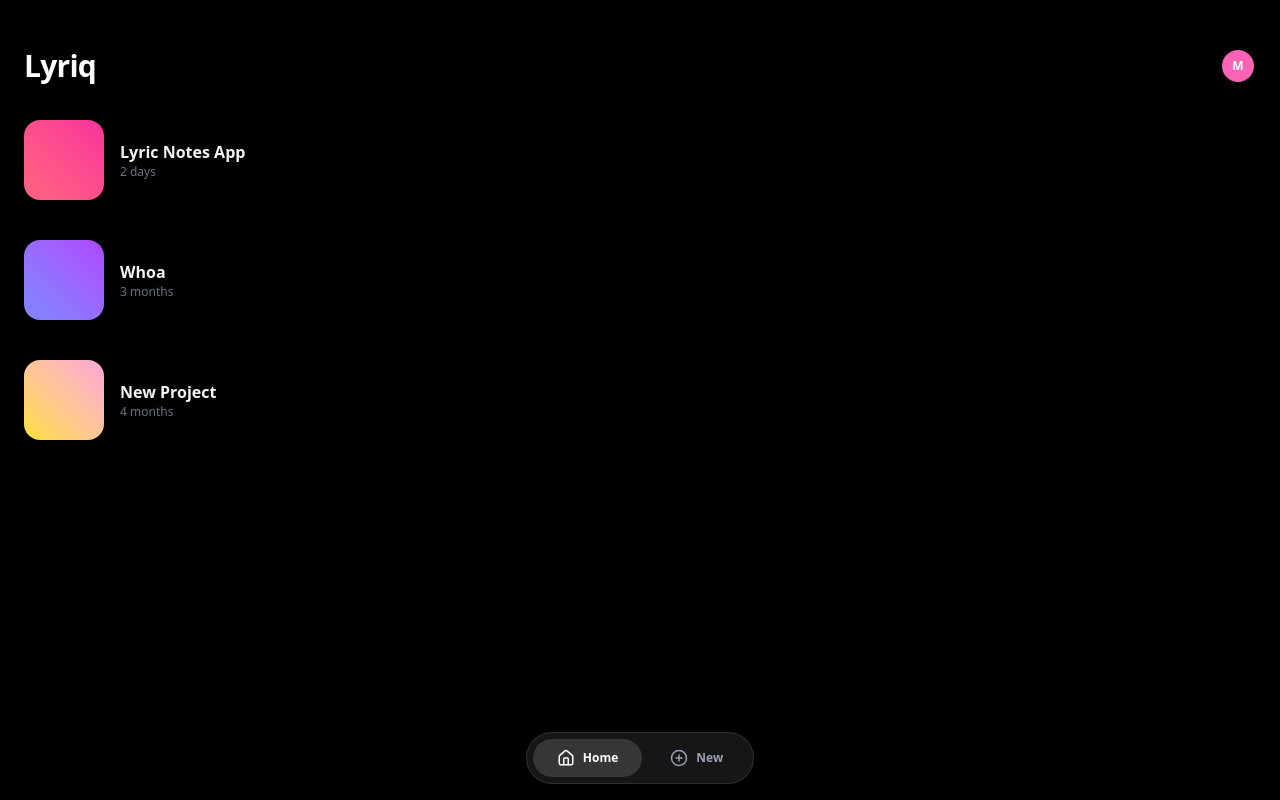
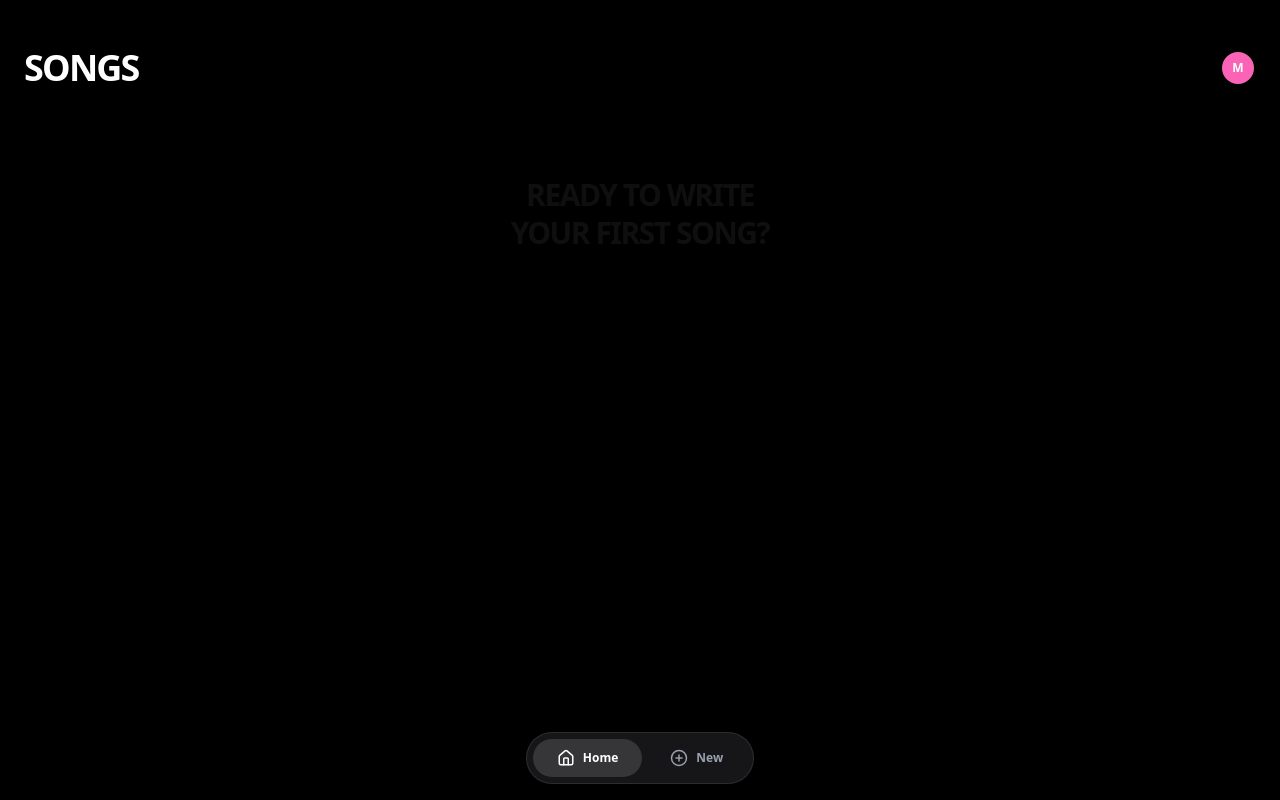
Before and after one commit to APLUS17/Lyriq-PWA, a React (Vite) app: page / in a window 1280 px wide. Built offline with nearby package versions, Linux system fonts and the light colour scheme.

Commit message:
feat: Refactor editor UI with updated button styles, add a new scale-in animation for modals, and adjust project state initialization.

```diff
--- a/App.tsx
+++ b/App.tsx
@@ -73,13 +73,9 @@ const getAudioDuration = (blob: Blob): Promise<number> => {
 const App: React.FC = () => {
     // Navigation state
     const [currentScreen, setCurrentScreen] = useState<'home' | 'editor'>('home');
-    const [activeProjectTitle, setActiveProjectTitle] = useState('Untitled Song');
+    const [activeProjectTitle, setActiveProjectTitle] = useState('');
     const [direction, setDirection] = useState(0); // 1 = forward, -1 = back
-    const [projects, setProjects] = useState([
-        { id: 1, title: 'Lyric Notes App', time: '2 days', gradient: 'bg-gradient-to-tr from-rose-400 to-pink-500' },
-        { id: 2, title: 'Whoa', time: '3 months', gradient: 'bg-gradient-to-tr from-indigo-400 to-purple-500' },
-        { id: 3, title: 'New Project', time: '4 months', gradient: 'bg-gradient-to-tr from-yellow-300 to-pink-300' },
-    ]);
+    const [projects, setProjects] = useState<any[]>([]);
 
     const [song, setSong] = useState<Song>(initialSong);
     const [isModalOpen, setIsModalOpen] = useState(false);
@@ -732,46 +728,48 @@ const App: React.FC = () => {
                                 {/* Header / Toolbar */}
                                 <div className="relative px-6 py-5 flex-shrink-0 z-10">
                                     {/* Top row: Back button + Controls on right */}
-                                    <div className="flex items-center justify-between mb-4">
+                                    <div className="flex items-center justify-between mb-6">
                                         <button
                                             onClick={() => handleNavigate('home')}
-                                            className="text-gray-400 hover:text-white transition-colors p-2 -ml-2 rounded-full hover:bg-white/5"
+                                            className="bg-zinc-800/40 backdrop-blur-md border border-white/10 text-gray-400 hover:text-white transition-colors p-2 rounded-full hover:bg-white/5"
                                             aria-label="Go back to projects"
                                         >
-                                            <ChevronLeft size={24} />
+                                            <ChevronLeft size={20} />
                                         </button>
-                                        <div className="flex items-center space-x-2">
+
+                                        <div className="flex items-center bg-zinc-800/40 backdrop-blur-md border border-white/10 rounded-full p-1">
                                             <button
                                                 type="button"
                                                 onClick={() => setIsUnstructured(prev => !prev)}
                                                 aria-label="Toggle unstructured view"
-                                                className={`p-2 rounded-lg hover:bg-white/5 transition-colors ${isUnstructured ? 'text-white' : 'text-gray-500'}`}
+                                                className={`p-2 rounded-full hover:bg-white/10 transition-colors ${isUnstructured ? 'text-white bg-white/10' : 'text-gray-400'}`}
                                             >
-                                                <span className="text-sm font-bold">U</span>
+                                                <span className="text-xs font-bold w-5 h-5 flex items-center justify-center">U</span>
                                             </button>
                                             <button
                                                 type="button"
                                                 onClick={() => setShowSyllableCount(prev => !prev)}
                                                 aria-label="Toggle syllable count"
-                                                className={`p-2 rounded-lg hover:bg-white/5 transition-colors ${showSyllableCount ? 'text-white' : 'text-gray-500'}`}
+                                                className={`p-2 rounded-full hover:bg-white/10 transition-colors ${showSyllableCount ? 'text-white bg-white/10' : 'text-gray-400'}`}
                                             >
-                                                <span className="text-sm font-bold">S</span>
+                                                <span className="text-xs font-bold w-5 h-5 flex items-center justify-center">S</span>
                                             </button>
                                             <button
                                                 type="button"
                                                 onClick={() => setIsModalOpen(true)}
                                                 aria-label="Add section"
-                                                className="p-2 rounded-lg hover:bg-white/5 transition-colors text-gray-400 hover:text-white"
+                                                className="p-2 rounded-full hover:bg-white/10 transition-colors text-gray-400 hover:text-white"
                                             >
-                                                <span className="text-lg">+</span>
+                                                <span className="text-lg leading-none w-5 h-5 flex items-center justify-center pb-0.5">+</span>
                                             </button>
                                         </div>
                                     </div>
+
                                     {/* Title below back button */}
                                     <input
                                         value={activeProjectTitle}
                                         onChange={(e) => setActiveProjectTitle(e.target.value)}
-                                        className="bg-transparent text-3xl font-extrabold w-full outline-none placeholder-gray-700 tracking-tight text-white"
+                                        className={`bg-transparent text-3xl font-extrabold w-full outline-none tracking-tight transition-colors ${activeProjectTitle ? 'text-white' : 'text-gray-500'} placeholder-gray-500`}
                                         placeholder="Untitled Song"
                                     />
                                     <SectionModal isOpen={isModalOpen} onClose={() => setIsModalOpen(false)} onAddSection={addSection} />
@@ -814,7 +812,7 @@ const App: React.FC = () => {
                                             return (
                                                 <div key={section.id}>
                                                     <div
-                                                        className={`transition-all duration-500 ease-in-out ${isUnstructured ? 'mb-0' : 'mb-8'} ${isDeleting ? 'max-h-0 opacity-0 !mb-0' : 'max-h-[600px]'}`}
+                                                        className={`transition-all duration-700 ease-[cubic-bezier(0.25,0.1,0.25,1.0)] ${isUnstructured ? 'mb-0' : 'mb-8'} ${isDeleting ? 'max-h-0 opacity-0 !mb-0' : 'max-h-[800px]'}`}
                                                     >
                                                         <div
                                                             ref={el => { sectionContainerRefs.current[section.id] = el; }}
@@ -904,14 +902,14 @@ const App: React.FC = () => {
                                                                         className="lyric-editor flex-grow outline-none text-gray-200 text-lg leading-relaxed tracking-normal"
                                                                     />
                                                                     {/* Syllable Count Column */}
-                                                                    <div className={`pl-4 w-14 text-right transition-opacity duration-300 flex flex-col items-end gap-[0px] ${showSyllableCount ? 'opacity-100' : 'opacity-0 pointer-events-none'}`}>
+                                                                    <div className={`pl-4 w-14 text-right transition-opacity duration-1000 flex flex-col items-end gap-[0px] ${showSyllableCount ? 'opacity-100' : 'opacity-0 pointer-events-none'}`}>
                                                                         {section.lyrics.map((lyric, lineIndex) => {
                                                                             const counts = (lineCountsBySection[section.id] || [])[lineIndex];
 
                                                                             const renderPill = (val: number | null) => (
                                                                                 <div className="text-lg leading-relaxed flex items-center justify-end h-[1.75em]">
                                                                                     {val !== null && val > 0 && (
-                                                                                        <span className="inline-flex items-center justify-center min-w-[1.5rem] h-5 px-1.5 text-[10px] font-mono font-medium text-gray-400 bg-white/5 border border-white/5 rounded-full tabular-nums">
+                                                                                        <span className="inline-flex items-center justify-center min-w-[1.5rem] h-5 px-1.5 text-[10px] font-mono font-medium text-gray-500 tabular-nums">
                                                                                             {val}
                                                                                         </span>
                                                                                     )}
--- a/components/HomeScreen.tsx
+++ b/components/HomeScreen.tsx
@@ -40,12 +40,7 @@ const HomeScreen = React.forwardRef<HTMLDivElement, HomeScreenProps>(({ onNaviga
   const [isSearchOpen, setIsSearchOpen] = useState(false);
 
   // Dummy Data if none provided
-  const dummyProjects: Project[] = [
-    { id: 1, title: 'Lyric Notes App', time: '2 days', gradient: 'bg-gradient-to-tr from-rose-400 to-pink-500' },
-    { id: 2, title: 'Whoa', time: '3 months', gradient: 'bg-gradient-to-tr from-indigo-400 to-purple-500' },
-    { id: 3, title: 'New Project', time: '4 months', gradient: 'bg-gradient-to-tr from-yellow-300 to-pink-300' },
-  ];
-  const currentProjects = projects.length > 0 ? projects : dummyProjects;
+  const currentProjects = projects;
   const isEmpty = currentProjects.length === 0;
 
   // Pull to search logic
@@ -80,7 +75,7 @@ const HomeScreen = React.forwardRef<HTMLDivElement, HomeScreenProps>(({ onNaviga
           {/* Header */}
           <div className="px-6 pt-12 pb-6 flex justify-between items-center w-full mx-auto">
             <div className="flex items-center gap-3">
-              <h1 className="text-3xl font-sans font-extrabold tracking-tight">Lyriq</h1>
+              <h1 className="text-4xl font-black uppercase tracking-tighter">SONGS</h1>
             </div>
             <div className="h-9 w-9 rounded-full bg-pink-400 flex items-center justify-center text-xs font-bold text-white border-2 border-black">
               M
@@ -96,9 +91,10 @@ const HomeScreen = React.forwardRef<HTMLDivElement, HomeScreenProps>(({ onNaviga
                 className="flex flex-col items-center gap-6 mt-16"
               >
                 {/* Empty State */}
-                <div className="text-center">
-                  <h3 className="text-lg font-medium text-gray-400">Start building</h3>
-                  <h3 className="text-lg font-medium text-gray-400">something real.</h3>
+                <div className="text-center max-w-[300px]">
+                  <h3 className="text-3xl font-black uppercase text-zinc-800 leading-tight tracking-tighter">
+                    READY TO WRITE YOUR FIRST SONG?
+                  </h3>
                 </div>
               </motion.div>
             ) : (
--- a/components/SectionModal.tsx
+++ b/components/SectionModal.tsx
@@ -23,7 +23,7 @@ const SectionModal: React.FC<SectionModalProps> = ({ isOpen, onClose, onAddSecti
       <div className="fixed inset-0 z-10" onClick={onClose}></div>
       <div
         onMouseDown={(e) => e.stopPropagation()}
-            className="absolute top-14 right-6 w-48 bg-zinc-900/90 backdrop-blur-xl border border-white/10 text-gray-200 rounded-xl shadow-2xl z-20 p-1.5 animate-fade-in-fast"
+        className="absolute top-14 right-6 w-48 bg-zinc-900/90 backdrop-blur-xl border border-white/10 text-gray-200 rounded-xl shadow-2xl z-20 p-1.5 origin-top-right animate-scale-in"
       >
         <ul className="space-y-0.5">
           {SECTIONS.map(title => (
--- a/index.css
+++ b/index.css
@@ -103,3 +103,18 @@ html {
 .animate-pulse-slow {
   animation: pulseSlow 3s ease-in-out infinite;
 }
+
+@keyframes scaleIn {
+  from {
+    opacity: 0;
+    transform: scale(0.95);
+  }
+  to {
+    opacity: 1;
+    transform: scale(1);
+  }
+}
+
+.animate-scale-in {
+  animation: scaleIn 0.2s ease-out forwards;
+}
```
Also changed, not shown: components/InitialControls.tsx (+2 -6 lines). Lines whose indentation alone changed are shown as unchanged.
